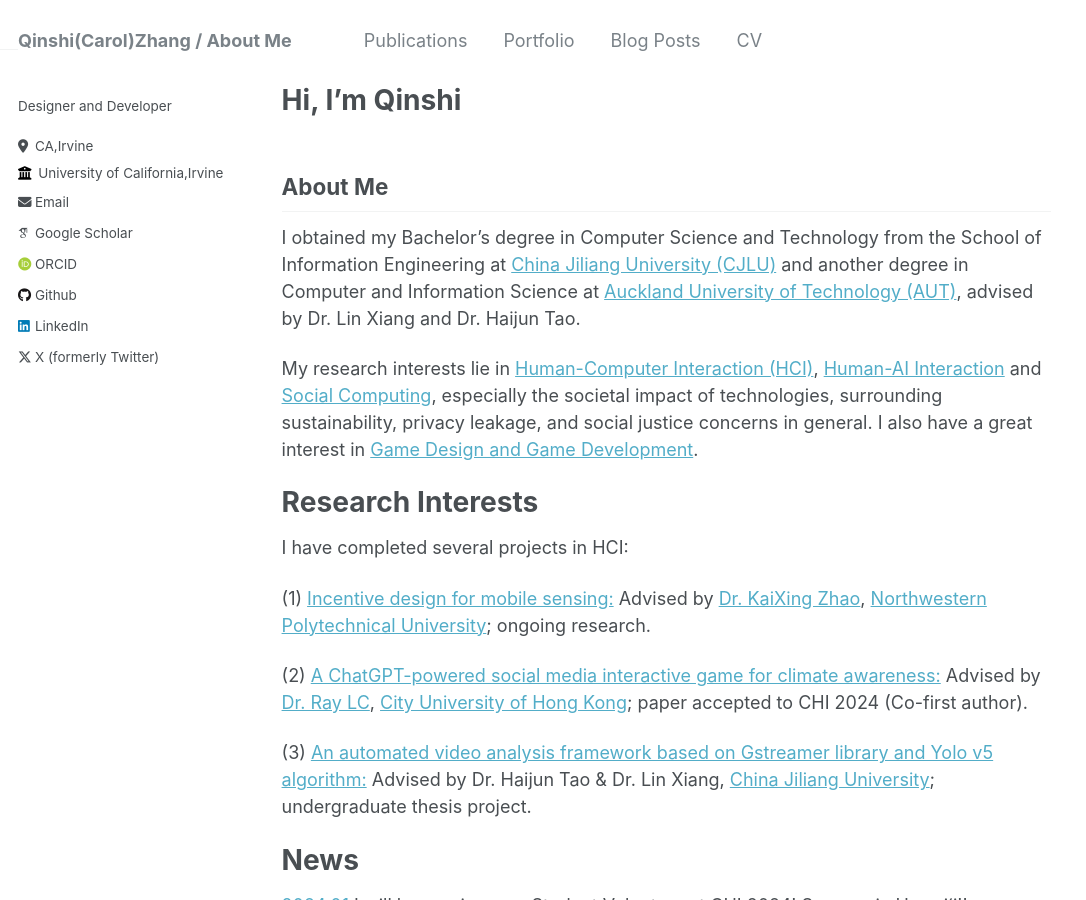
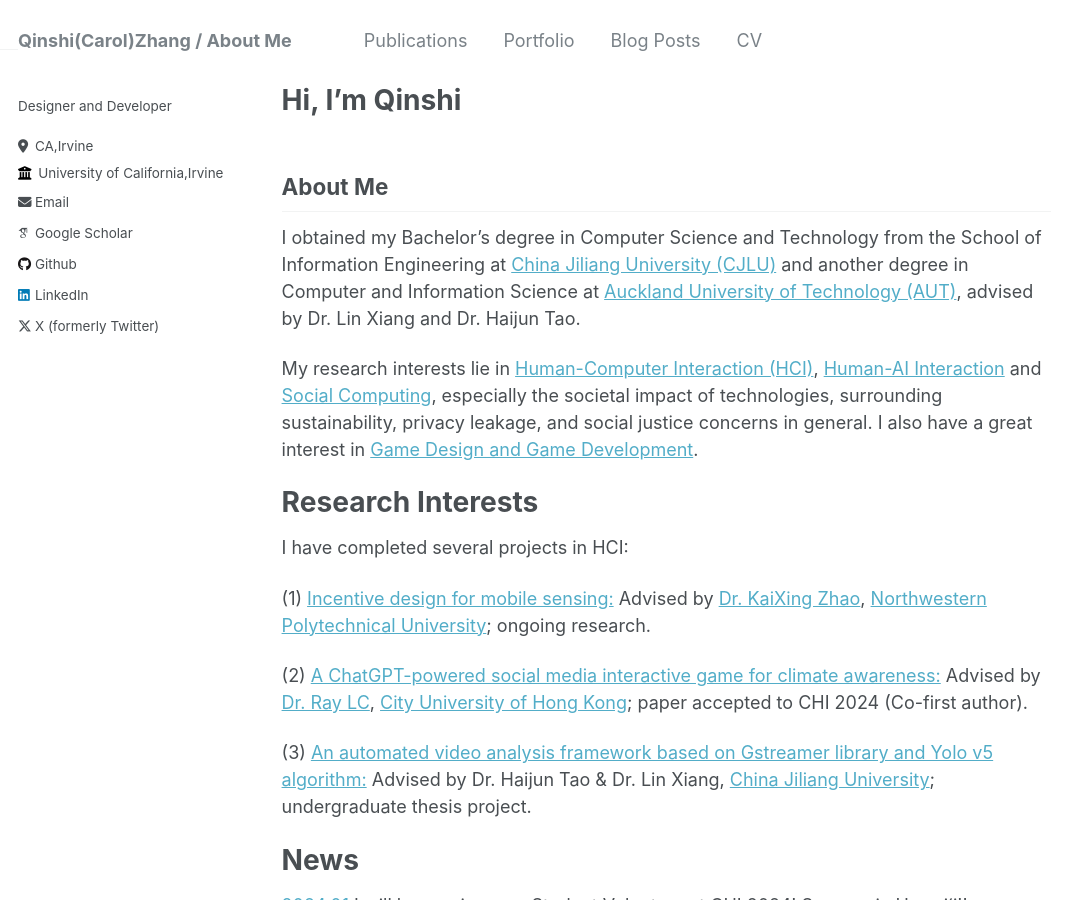
Before and after one commit to Carolzhangzz/AcademicWeb, a Jekyll site: the page built from _pages/about.md, in a window 1280 px wide and 900 px high. Shown: the whole window, without its empty margins (0-1086 px from the left). Built offline with Jekyll 4.4.1, drawn with Linux system fonts in a browser that asks for light colours; some web fonts are replaced.

Commit message:
Update _config.yml

```diff
--- a/_config.yml
+++ b/_config.yml
@@ -34,7 +34,7 @@ author:
   arxiv            : # URL - Update with the correct link to your profile
   googlescholar    : "https://scholar.google.com/citations?user=Zo0HnLwAAAAJ&hl=zh-CN&oi=ao"
   impactstory      : # URL
-  orcid            : "https://orcid.org/0009-0005-1696-4685"
+  # orcid            : "https://orcid.org/0009-0005-1696-4685"
   # pubmed           : "https://www.ncbi.nlm.nih.gov/pubmed/?term=john+snow"
   # researchgate     : # URL
 
```
